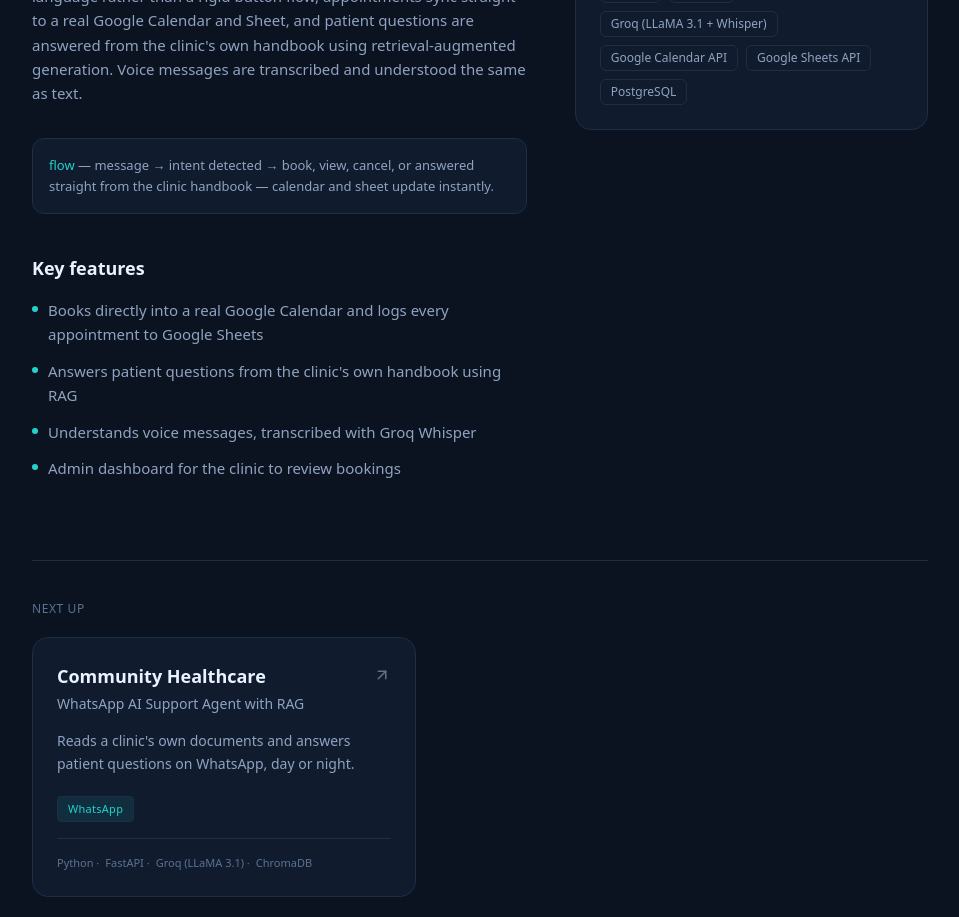
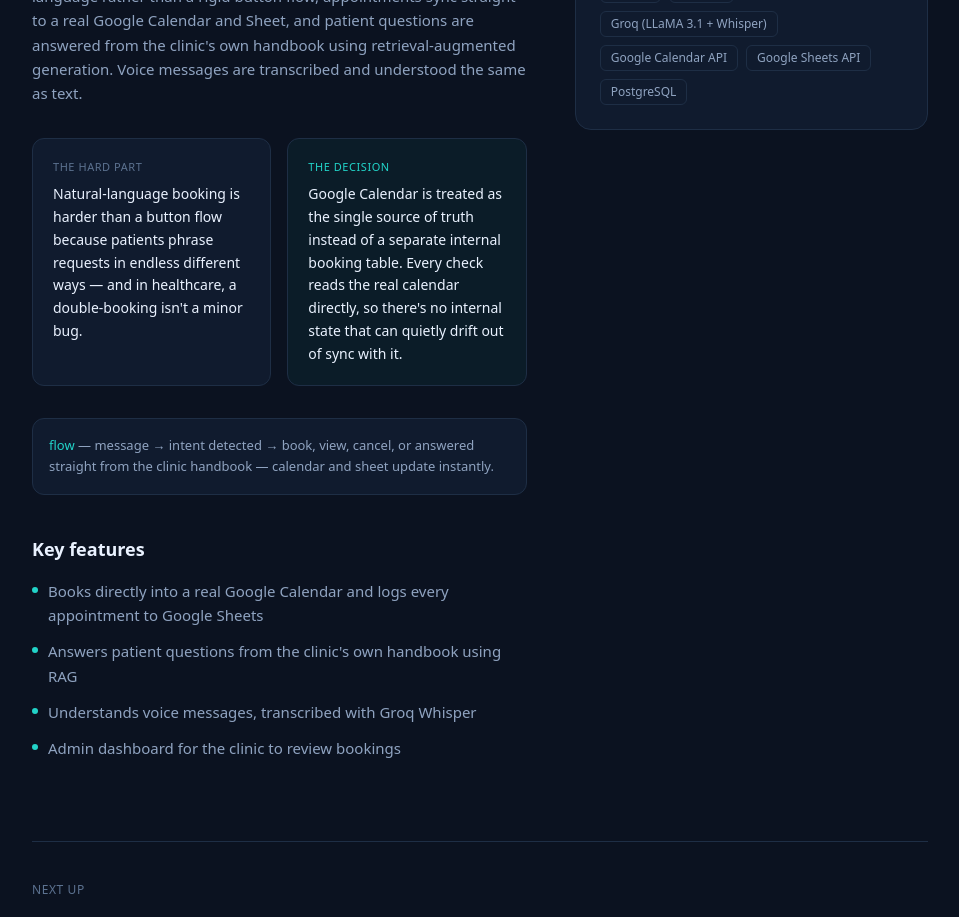
Before and after one commit to usmanxjavaid/usmanxjavaid.github.io, a Next.js app: page /projects/axiscare in a window 1280 px wide. Shown: the part 1040-1957 px from the top of the page, without its empty margins (160-1119 px from the left). Built offline with nearby package versions, Linux system fonts and the light colour scheme.

Commit message:
feat: add project challenges and engineering decisions

```diff
--- a/app/projects/[slug]/page.tsx
+++ b/app/projects/[slug]/page.tsx
@@ -32,7 +32,8 @@ export default function ProjectDetail({ params }: { params: { slug: string } })
   return (
     <article className="px-6 pb-24 pt-6">
       <div className="mx-auto max-w-4xl">
-        <Link href="/projects"
+        <Link
+          href="/projects"
           className="mb-10 inline-flex items-center gap-1.5 font-mono text-xs text-text-dim hover:text-text"
         >
           <ArrowLeft size={14} /> All projects
@@ -71,6 +72,17 @@ export default function ProjectDetail({ params }: { params: { slug: string } })
           <div>
             <h2 className="font-display text-lg font-semibold text-text">Overview</h2>
             <p className="mt-3 text-[15px] leading-relaxed text-text-dim">{project.overview}</p>
+
+            <div className="mt-8 grid gap-4 sm:grid-cols-2">
+              <div className="rounded-xl border border-border bg-surface p-5">
+                <p className="mb-2 font-mono text-[11px] uppercase tracking-wider text-text-faint">The hard part</p>
+                <p className="text-sm leading-relaxed text-text">{project.challenge}</p>
+              </div>
+              <div className="rounded-xl border border-violet/30 bg-violet/5 p-5">
+                <p className="mb-2 font-mono text-[11px] uppercase tracking-wider text-violet">The decision</p>
+                <p className="text-sm leading-relaxed text-text">{project.decision}</p>
+              </div>
+            </div>
 
             <div className="mt-8 rounded-xl border border-border bg-surface p-4 font-mono text-[13px] leading-relaxed text-text-dim">
               <span className="text-amber">flow</span> — {project.flow}
--- a/content/site.ts
+++ b/content/site.ts
@@ -42,6 +42,8 @@ export type Project = {
   category: "Support Agent" | "Booking Agent" | "RAG / Chatbot" | "Lead Gen" | "Assistant";
   oneliner: string;
   overview: string;
+  challenge: string; // the hard problem this project actually had to solve
+  decision: string; // the specific engineering call made, and why
   flow: string;
   features: string[];
   stack: string[];
@@ -74,6 +76,8 @@ export const projects: Project[] = [
       "Looks up real orders, answers product questions from the live catalog, and only refunds when the rules actually allow it.",
     overview:
       "A production-grade support agent for Shopify stores. It authenticates against the store's real Admin API, so every order lookup, refund, and catalog answer reflects live data — not a static script. Refund logic follows shipment status automatically, and anything outside its authority is escalated into a proper support ticket with full conversation history attached.",
+    challenge: "An agent that can issue refunds against a live store is genuinely risky to get wrong — too much autonomy and it refunds orders it shouldn't; too little and it's not actually saving anyone time.",
+    decision: "Refund authority is gated by shipment status, not by asking the model whether a refund 'seems okay.' Unshipped orders refund automatically; fulfilled ones require a human to confirm. The money decision is deterministic, never probabilistic.",
     flow: "message → tool-calling agent decides: reply, look up an order, check the catalog, or hand off to a human — every step logged to Postgres.",
     features: [
       "Refunds follow shipment status — unshipped orders refund automatically, fulfilled ones need a human to confirm",
@@ -95,6 +99,8 @@ export const projects: Project[] = [
     oneliner: "Patients book, view, or cancel an appointment just by chatting — no menus, no phone calls.",
     overview:
       "A WhatsApp-native front desk for clinics. Booking happens in natural language rather than a rigid button flow, appointments sync straight to a real Google Calendar and Sheet, and patient questions are answered from the clinic's own handbook using retrieval-augmented generation. Voice messages are transcribed and understood the same as text.",
+    challenge: "Natural-language booking is harder than a button flow because patients phrase requests in endless different ways — and in healthcare, a double-booking isn't a minor bug.",
+    decision: "Google Calendar is treated as the single source of truth instead of a separate internal booking table. Every check reads the real calendar directly, so there's no internal state that can quietly drift out of sync with it.",
     flow: "message → intent detected → book, view, cancel, or answered straight from the clinic handbook — calendar and sheet update instantly.",
     features: [
       "Books directly into a real Google Calendar and logs every appointment to Google Sheets",
@@ -116,6 +122,8 @@ export const projects: Project[] = [
     oneliner: "Reads a clinic's own documents and answers patient questions on WhatsApp, day or night.",
     overview:
       "A leaner WhatsApp support agent built around a simple idea: don't reach for a vector database until the knowledge base is actually big enough to need one. Under a few thousand words, it answers directly from context; past that, it automatically switches to full retrieval-augmented generation.",
+    challenge: "A vector database adds real latency and infrastructure for a clinic whose entire FAQ might be 500 words — but skipping RAG entirely breaks the moment the knowledge base actually grows.",
+    decision: "Built a size-based switch instead of picking one architecture up front: under ~4,000 words it answers directly from context, and only promotes itself to full RAG once the content actually justifies the extra complexity.",
     flow: "question comes in → knowledge base under 4,000 words answers directly; anything larger gets vector-searched first.",
     features: [
       "Auto-switches between simple mode and full RAG mode depending on knowledge-base size",
@@ -136,6 +144,8 @@ export const projects: Project[] = [
     oneliner: "Upload a contract or manual, ask it questions in plain English, get an answer with the exact page it came from.",
     overview:
       "A document Q&A tool built to run entirely on free-tier infrastructure. Files are chunked and embedded locally, so no OpenAI key or paid vector database is required — only the retrieved snippet is ever sent to the LLM. Every answer cites the exact page it was pulled from.",
+    challenge: "Most RAG tutorials quietly assume a paid OpenAI key and a paid vector database — a real barrier for anyone actually trying to ship something cheaply, or hand it to a client without ongoing API bills.",
+    decision: "Built the whole pipeline on free-tier tools by default — local embeddings, Groq for generation, ChromaDB for storage — instead of defaulting to the 'obvious' paid stack most guides point to.",
     flow: "upload a file → chunked and embedded locally → ask a question → answer arrives with a source-page citation.",
     features: [
       "Runs entirely on free-tier tools — no OpenAI key, no paid vector database",
@@ -156,6 +166,8 @@ export const projects: Project[] = [
     oneliner: "Reads a business's own PDFs and website, then answers customer questions around the clock.",
     overview:
       "A general-purpose Telegram support bot built for small businesses that don't have a dedicated support team. It ingests a business's existing documents and website as its knowledge base, rates its own answers via customer feedback, and automatically falls back to a second model if the primary one is unavailable.",
+    challenge: "Committing to a single LLM provider means the entire bot goes dark the moment that provider has an outage — and outages happen to every provider eventually.",
+    decision: "Built automatic failover to a second model (HuggingFace) if the primary one (Groq) fails, instead of just surfacing an error. A provider outage degrades answer quality slightly; it doesn't take the bot offline.",
     flow: "question comes in → Groq answers from the business's own docs → HuggingFace steps in automatically if Groq fails.",
     features: [
       "Falls back to a second model automatically if the primary AI is unavailable",
@@ -176,6 +188,8 @@ export const projects: Project[] = [
     oneliner: "Books, reschedules, and reminds — with live slot availability so nothing double-books.",
     overview:
       "A drop-in booking agent for any service-based business. Availability is pulled live from the booking database so there's no risk of double-booking, reminders fire automatically an hour ahead of every appointment, and the business owner is notified in Telegram the moment a new booking lands.",
+    challenge: "Cached or stale availability data is how double-bookings happen — the moment two people try to book close together against out-of-date data, one of them gets a slot that isn't real.",
+    decision: "Every availability check queries the booking database live, on every request, instead of caching a schedule for speed. Slightly heavier per-request, but a double-booking becomes structurally impossible rather than just unlikely.",
     flow: "pick a service, date, and time slot → confirmed instantly → reminder fires automatically an hour before.",
     features: [
       "Shows live availability pulled straight from the booking database",
@@ -196,6 +210,8 @@ export const projects: Project[] = [
     oneliner: "Runs a natural conversation to collect and qualify a lead, then hands it straight to sales.",
     overview:
       "A conversational lead-capture agent designed to replace a static contact form. It collects and validates name, email, phone, and service interest in real time, notifies the business the instant a lead comes in, and tracks every lead through a simple new → contacted → converted pipeline.",
+    challenge: "A lead list full of typo emails and fake phone numbers is worse than no list at all — sales ends up spending time chasing leads that were never contactable in the first place.",
+    decision: "Email and international phone formats are validated live, mid-conversation, before anything is saved — not cleaned up afterward. Every stored lead is contactable by construction, not by luck.",
     flow: "conversation collects name, email, phone, and interest → validated live → saved, and the admin is pinged instantly.",
     features: [
       "Validates email and international phone formats as the conversation happens",
@@ -216,6 +232,8 @@ export const projects: Project[] = [
     oneliner: "Live prices and plain-English market questions, answered — with no financial-advice overreach.",
     overview:
       "A beginner-friendly crypto assistant built around a button-first interface instead of a command-heavy one. It pulls live prices from CoinGecko's public API and answers general market questions with an LLM, while staying explicitly clear of financial advice.",
+    challenge: "A crypto bot that casually answers 'should I buy X' drifts straight into financial-advice territory — a real liability problem, not just a tone problem.",
+    decision: "Kept the interface button-first rather than open-ended, and scoped every response to stay descriptive (prices, definitions, market snapshots) instead of prescriptive. It informs; it never recommends.",
     flow: "tap a button → live price, a market snapshot, or an AI-answered question — no commands to memorize.",
     features: [
       "Button-based menus instead of a command-heavy interface",
```
